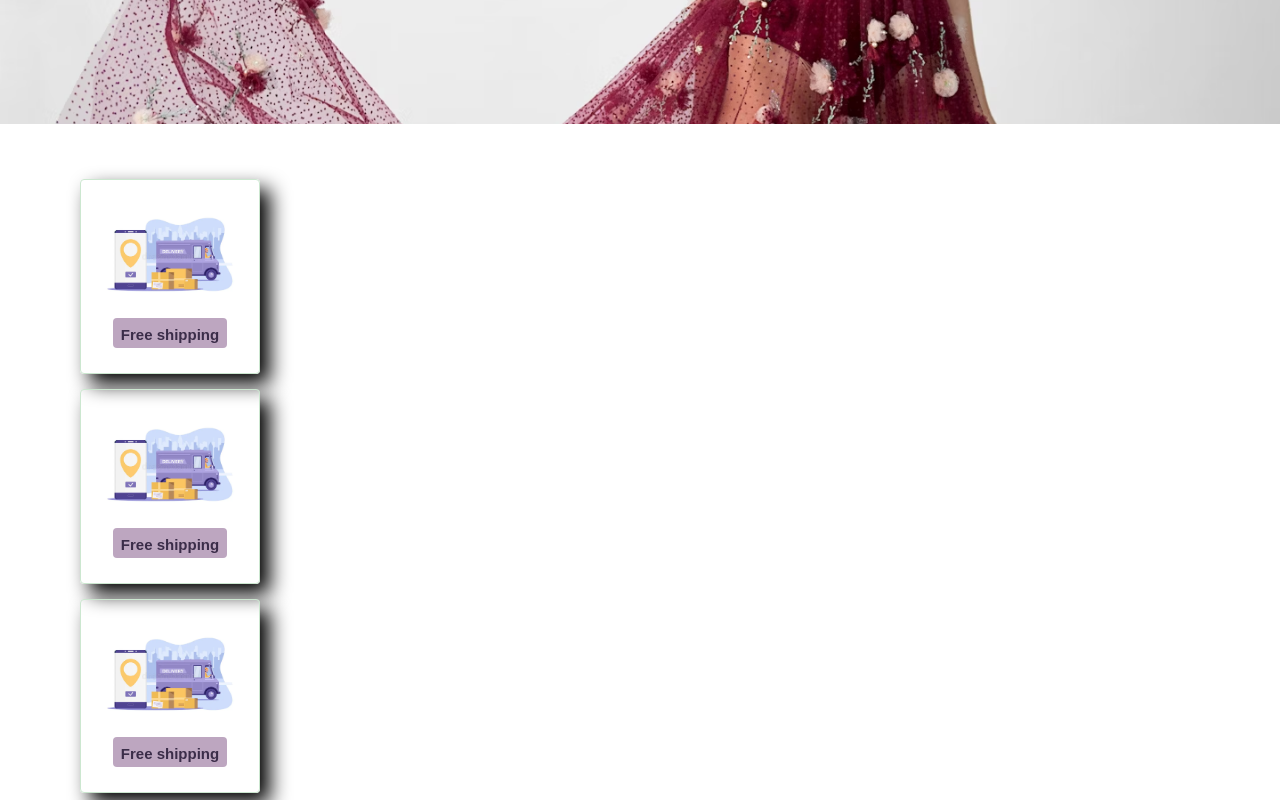
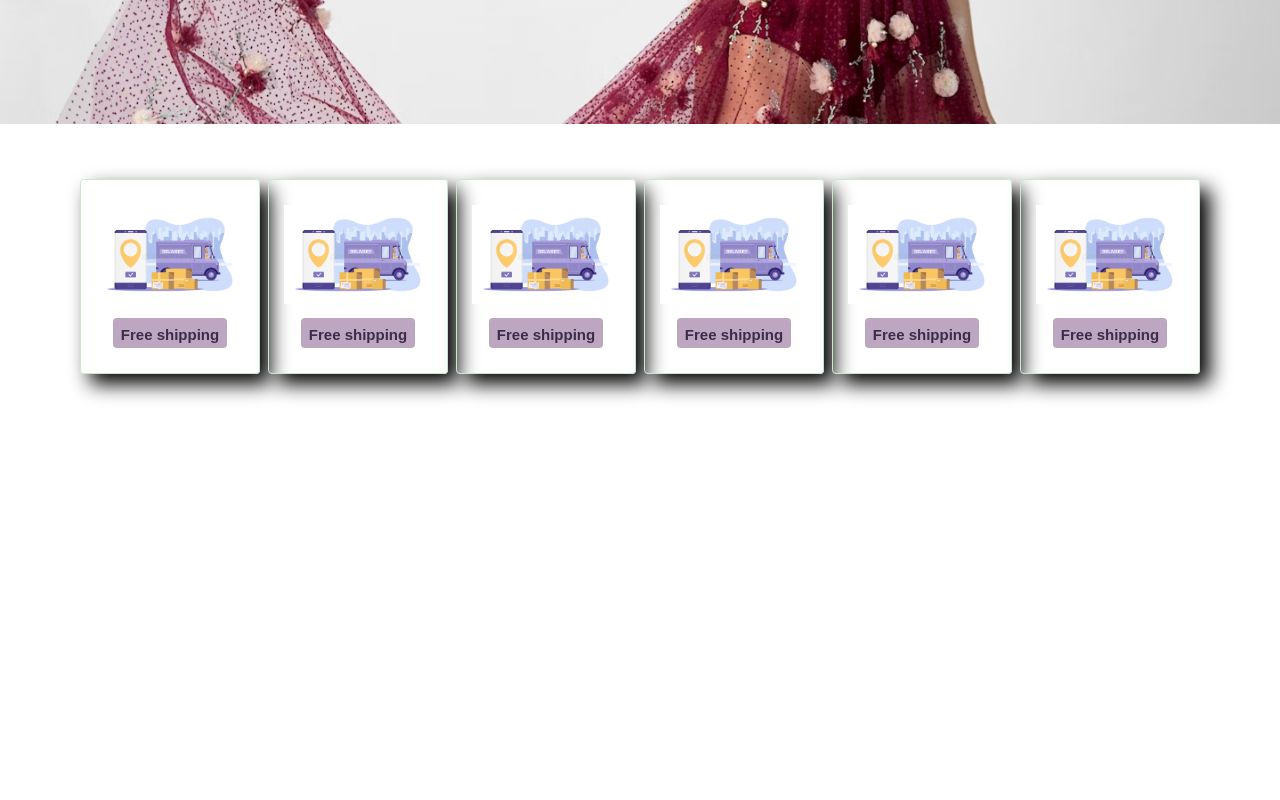
Before and after one commit to NishatTasnimSamiha30/Lilly, a plain HTML site: page index.html in a window 1280 px wide. Shown: the part 740-1540 px from the top of the page. After the commit the page ends 1169 px from the top, so only its background shows below. Drawn offline with Linux system fonts and the light colour scheme.

Commit message:
#feature

```diff
--- a/style.css
+++ b/style.css
@@ -139,6 +139,17 @@ left: 20px;
     font-size: 15px;
 }
 
+#feature{
+    display:flex;
+    align-items: center;
+    justify-content: space-between;
+    flex-wrap: wrap;
+}
+
+
+
+
+
 #feature .fet-box {
 width: 180px;
 text-align: center;
```
